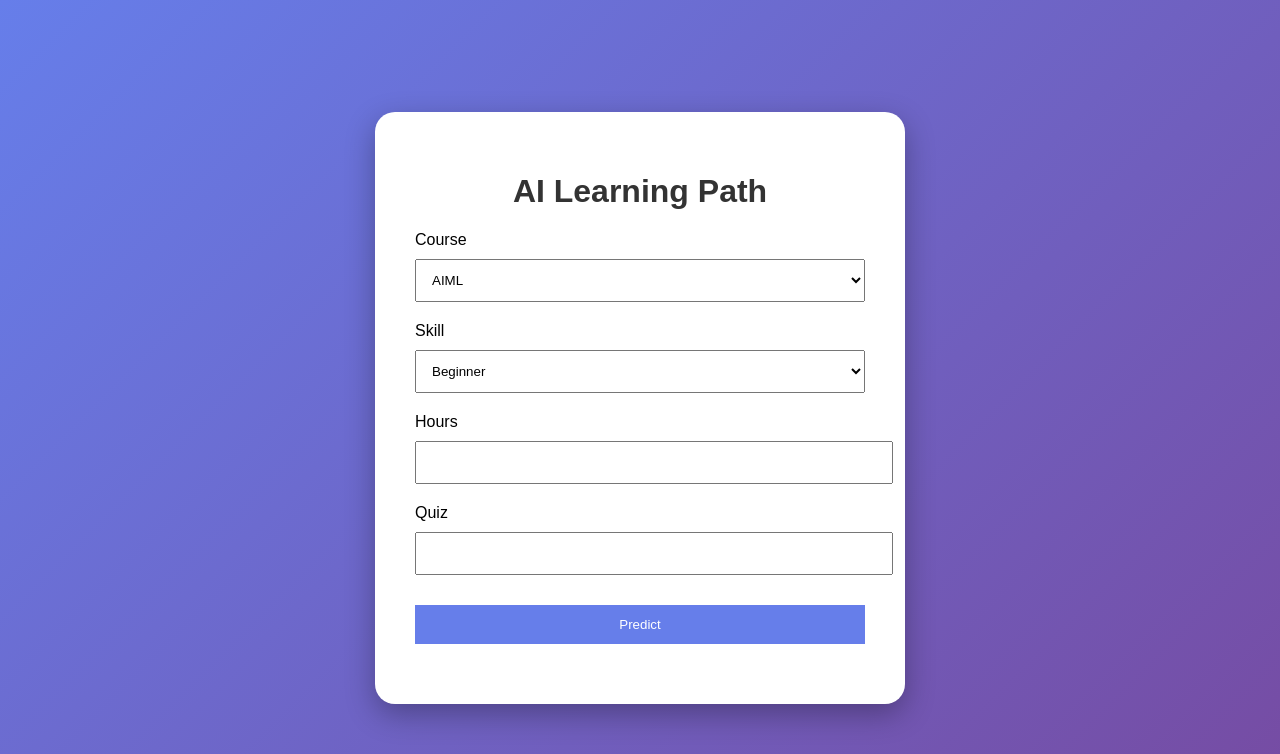
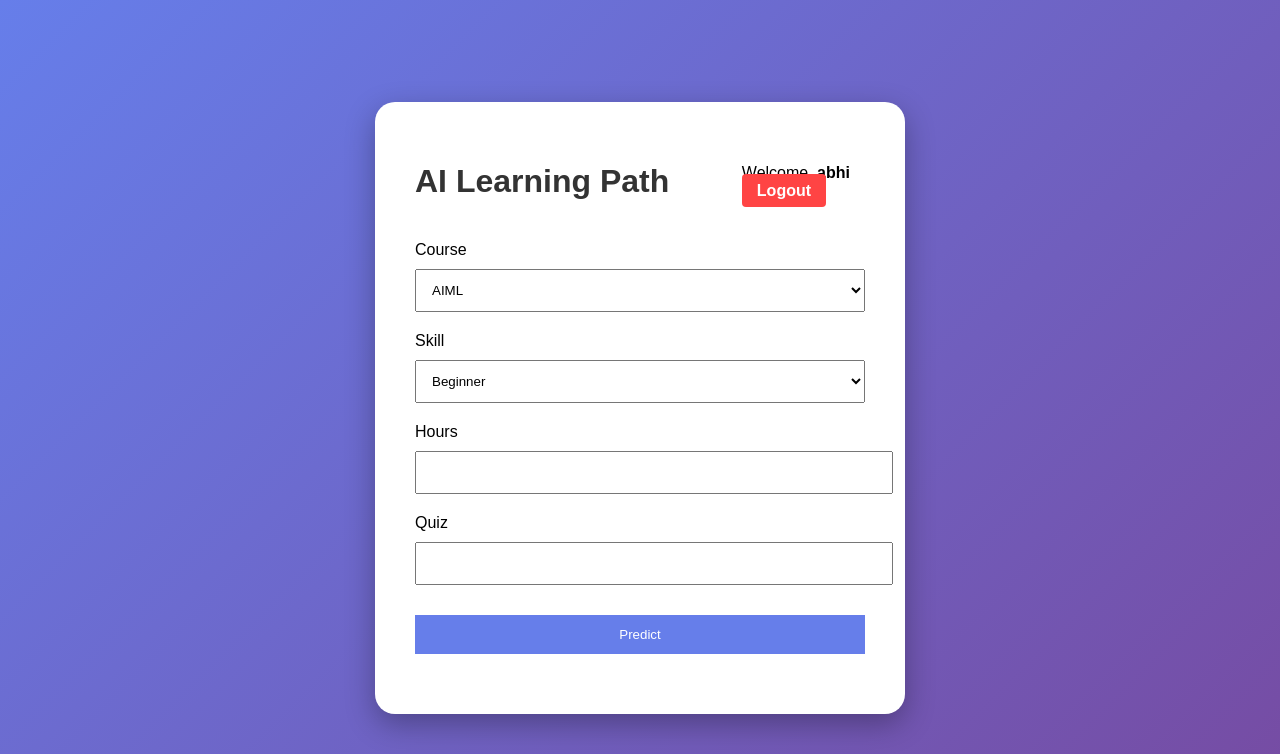
Before and after one commit to abhiram1710/AI_LEARNING_PATH, a Flask app: page / in a window 1280 px wide. Shown: the top 754 px of the page. Run offline with Flask 3, Linux system fonts and the light colour scheme; a user stored in the database is signed in.

Commit message:
Add logout button to home page, register/login links between pages

```diff
--- a/static/style.css
+++ b/static/style.css
@@ -86,3 +86,13 @@ button:hover{
 background:#4b5fd1;
 
 }
+
+a{
+  color: #667eea;
+  text-decoration: none;
+  font-weight: bold;
+}
+
+a:hover{
+  text-decoration: underline;
+}
--- a/templates/index.html
+++ b/templates/index.html
@@ -24,11 +24,15 @@ filename='style.css'
 
 <div class="container">
 
-<h1>
-
-AI Learning Path
-
-</h1>
+<div style="display: flex; justify-content: space-between; align-items: center; margin-bottom: 20px;">
+    <h1>AI Learning Path</h1>
+    <div>
+        {% if username %}
+            <p style="margin: 0; margin-right: 15px;">Welcome, <strong>{{ username }}</strong></p>
+            <a href="/logout" style="padding: 8px 15px; background: #ff4444; color: white; text-decoration: none; border-radius: 4px;">Logout</a>
+        {% endif %}
+    </div>
+</div>
 
 <form
 action="/predict"
--- a/templates/login.html
+++ b/templates/login.html
@@ -79,6 +79,10 @@ Login
 
 </form>
 
+<p style="text-align: center; margin-top: 20px;">
+    Don't have an account? <a href="/register">Register here</a>
+</p>
+
 
 <br>
 
--- a/templates/register.html
+++ b/templates/register.html
@@ -79,6 +79,10 @@ Register
 
 </form>
 
+<p style="text-align: center; margin-top: 20px;">
+    Already have an account? <a href="/login">Login here</a>
+</p>
+
 
 <br>
 
```
